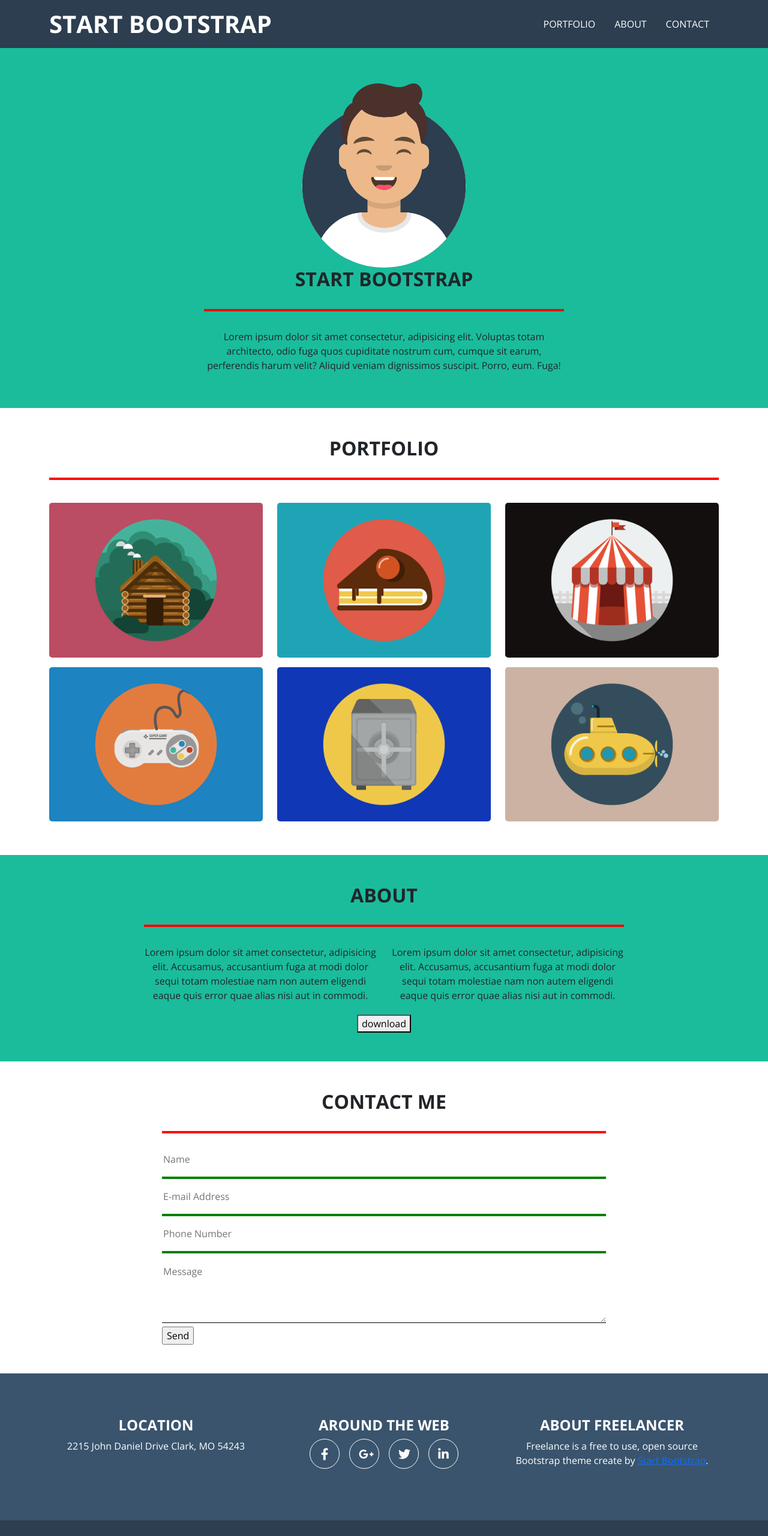
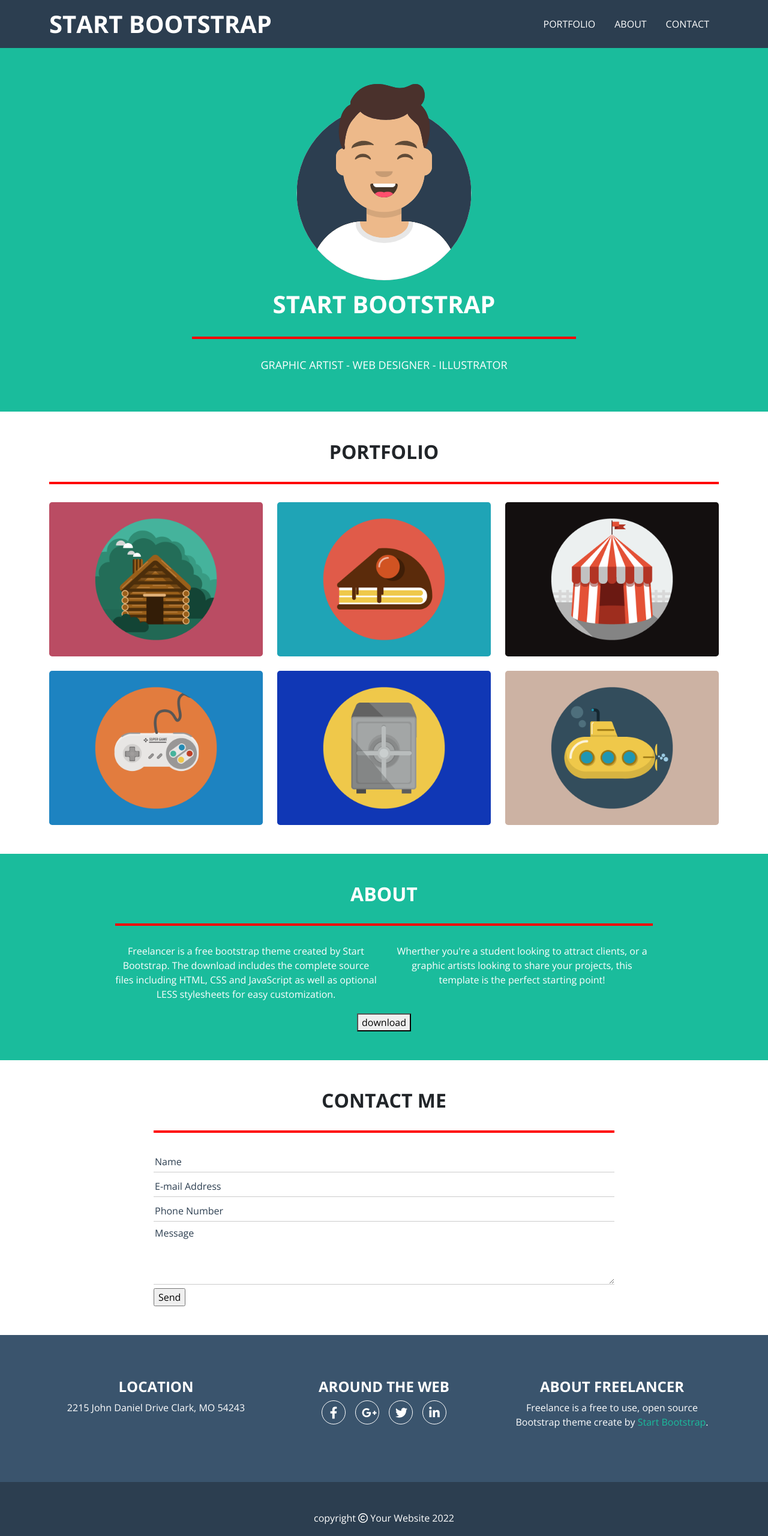
Before and after one commit to Nothung429/html-css-bootstrap-freelancer, a plain HTML site: page index.html in a window 1280 px wide. Shown: the top 2560 px of the page at 60% size. Drawn offline with nearby package versions, Linux system fonts and the light colour scheme.

Commit message:
fix vari

```diff
--- a/css/style.css
+++ b/css/style.css
@@ -7,9 +7,16 @@ body {
     margin: 30px 0;
     opacity: 1;
 }
-hr {
-    border: 2px solid green;
-    opacity: 1;
+
+/*------ background color ------*/
+.bg-color-1 {
+    background-color: #2c3e50;
+}
+.bg-color-2 {
+    background-color: #1abc9c;
+}
+.bg-color-3 {
+    background-color: #3a546d;
 }
 
 /*------ title typo ------*/
@@ -21,7 +28,6 @@ h1 ,h2 ,h4 {
 /*------ header ------*/
 header {
     height: 80px;
-    background-color: #2c3e50;
     text-transform: uppercase;
 }
 .header-nav ,.footer-nav {
@@ -45,20 +51,23 @@ header {
 }
 
 /*------ main ------*/
-.jumbotron {
-    height: 600px;
-    background-color: #1abc9c;
-}
 /*------ hero ------*/
 .hero {
-    height: 600px;
-    max-width: 600px;
+    width: 50%;
     margin: auto;
     text-align: center;
+    color: #fff;
 }
 .hero img {
-    max-width: 50%;
+    width: 50%;
     margin: auto;
+}
+.hero h2 {
+    font-size: 40px;
+}
+.hero p {
+    text-transform: uppercase;
+    font-size: 18px;
 }
 
 /*------ section1 ------*/
@@ -67,13 +76,11 @@ header {
 }
 
 /*------ section2 ------*/
-.about-bg {
-    background-color: #1abc9c;
-}
 .about {
-    max-width: 800px;
+    width: 70%;
     margin: auto;
     text-align: center;
+    color: #fff;
 }
 .about button {
     margin-top: 20px;
@@ -81,49 +88,55 @@ header {
 
 /*------ section3 ------*/
 .form {
-    max-width: 740px;
+    width: 60%;
     margin: auto;
 }
 .form h2 {
     text-align: center;
 }
 .comp input {
+    padding-bottom: 5px;
+    margin: 5px 0;
     border: none;
-    color: #000;
+    border-bottom: 1px solid #cccccc;
     width: 100%;
 }
 .comp textarea {
     width: 100%;
     height: 100px;
     border: none;
-    border-bottom: 1px solid black;
-    color: #000;
+    border-bottom: 1px solid #cccccc;
+}
+::placeholder {
+    color: #2c3e50;
 }
 
 /*------ footer ------*/
 .footer-top {
-    background-color: #3a546d;
     color: #fff;
     text-align: center;
 }
+.social {
+    height: 40px;
+    width: 40px;
+    border-radius: 50%;
+    border: 1px solid #fff;
+    font-size: 20px;
+}
+.social a {
+    line-height: 40px;
+    text-align: center;
+    font-size: 20px;
+    padding: 10px;
+}
+.left p a {
+    text-decoration: none;
+    color: #1abc9c;
+}
 .footer-bottom {
-    background-color: #2c3e50;
     color: #fff;
     text-align: center;
 }
 .credits p {
     margin: 0;
 }
-.social {
-    height: 50px;
-    width: 50px;
-    border-radius: 50%;
-    border: 1px solid #fff;
-    font-size: 20px;
-}
-.social a {
-    line-height: 50px;
-    text-align: center;
-    font-size: 20px;
-    padding: 15px;
-}
--- a/index.html
+++ b/index.html
@@ -15,11 +15,11 @@
         <link href="https://cdn.jsdelivr.net/npm/bootstrap@5.0.2/dist/css/bootstrap.min.css" rel="stylesheet" integrity="sha384-EVSTQN3/azprG1Anm3QDgpJLIm9Nao0Yz1ztcQTwFspd3yD65VohhpuuCOmLASjC" crossorigin="anonymous">
         <!------ link css ------>
         <link rel="stylesheet" href="css/style.css">
-        <title>Document</title>
+        <title>Bootstrap</title>
     </head>
 
     <body>
-        <header class="d-flex align-items-center">
+        <header class="d-flex align-items-center bg-color-1">
             <div class="container">
                 <div class="row">
                     <!------ header title ------>
@@ -55,12 +55,12 @@
 
         <main>
             <!------ jumbotron ------>
-            <div class="jumbotron">
+            <div class="jumbotron bg-color-2">
                 <div class="hero py-5">
-                    <img src="img/avatar.svg" alt="profile">
-                    <h2>start bootstrap</h2>
+                    <img class="img-fluid" src="img/avatar.svg" alt="profile">
+                    <h2 class="mt-3">start bootstrap</h2>
                     <hr class="deco">
-                    <p>Lorem ipsum dolor sit amet consectetur, adipisicing elit. Voluptas totam architecto, odio fuga quos cupiditate nostrum cum, cumque sit earum, perferendis harum velit? Aliquid veniam dignissimos suscipit. Porro, eum. Fuga!</p>
+                    <p>graphic artist - web designer - illustrator</p>
                 </div>
             </div>
             <!------ section1 ------>
@@ -68,36 +68,37 @@
                 <section id="first" class="portfolio my-5">
                     <h2>portfolio</h2>
                     <hr class="deco">
-                    <div class="row">
-                        <div class="col-12 col-md-6 col-lg-4 my-2">
+                    <div class="row g-4">
+                        <div class="col-12 col-md-6 col-lg-4">
                             <img class="img-fluid rounded-3" src="img/cabin.png" alt="casa">
                         </div>
-                        <div class="col-12 col-md-6 col-lg-4 my-2">
+                        <div class="col-12 col-md-6 col-lg-4">
                             <img class="img-fluid rounded-3" src="img/cake.png" alt="torta">
                         </div>
-                        <div class="col-12 col-md-6 col-lg-4 my-2">
+                        <div class="col-12 col-md-6 col-lg-4">
                             <img class="img-fluid rounded-3" src="img/circus.png" alt="circo">
                         </div>
-                        <div class="col-12 col-md-6 col-lg-4 my-2">
+                        <div class="col-12 col-md-6 col-lg-4">
                             <img class="img-fluid rounded-3" src="img/game.png" alt="gioco">
                         </div>
-                        <div class="col-12 col-md-6 col-lg-4 my-2">
+                        <div class="col-12 col-md-6 col-lg-4">
                             <img class="img-fluid rounded-3" src="img/safe.png" alt="cassaforte">
                         </div>
-                        <div class="col-12 col-md-6 col-lg-4 my-2">
+                        <div class="col-12 col-md-6 col-lg-4">
                             <img class="img-fluid rounded-3" src="img/submarine.png" alt="sottomarino">
                         </div>
                     </div>
                 </section>
             </div>
             <!------ section2 ------>
-            <div class="about-bg">
+            <div class="about-bg bg-color-2">
                 <section id="second" class="about py-5">
                     <h2>about</h2>
                     <hr class="deco">
                     <div class="row">
-                        <div class="col-12 col-md-6">Lorem ipsum dolor sit amet consectetur, adipisicing elit. Accusamus, accusantium fuga at modi dolor sequi totam molestiae nam non autem eligendi eaque quis error quae alias nisi aut in commodi.</div>
-                        <div class="col-12 col-md-6">Lorem ipsum dolor sit amet consectetur, adipisicing elit. Accusamus, accusantium fuga at modi dolor sequi totam molestiae nam non autem eligendi eaque quis error quae alias nisi aut in commodi.</div>
+                        <div class="col-12 col-md-6">Freelancer is a free bootstrap theme created by Start Bootstrap. The download includes the complete source files including HTML, CSS and JavaScript as well as optional LESS stylesheets for easy customization.</div>
+                        <div class="col-12 col-md-6">Wherther you're a student looking to attract clients, or a graphic artists looking to share your projects, this template is the perfect starting point!
+                        </div>
                     </div>
                     <button>download</button>
                 </section>
@@ -108,11 +109,8 @@
                 <hr class="deco">
                 <div class="comp">
                     <input type="text" placeholder="Name" name="name">
-                    <hr>
                     <input type="e-mail" placeholder="E-mail Address" name="e-mail">
-                    <hr>
                     <input type="text" placeholder="Phone Number" name="phone number">
-                    <hr>
                     <textarea placeholder="Message" name="message" rows="8" cols="80"></textarea>
                 </div>
                 <input type="submit" value="Send" class="send">
@@ -120,7 +118,7 @@
         </main>
 
         <footer>
-            <div class="footer-top py-5">
+            <div class="footer-top py-5 bg-color-3">
                 <div class="container">
                     <div class="row">
                         <div class="col-12 col-md-4 my-4">
@@ -154,14 +152,14 @@
                                 </ul>
                             </nav>
                         </div>
-                        <div class="col-12 col-md-4 my-4">
+                        <div class="col-12 col-md-4 my-4 left">
                             <h4>about freelancer</h4>
                             <p>Freelance is a free to use, open source Bootstrap theme create by <a href="#">Start Bootstrap</a>.</p>
                         </div>
                     </div>
                 </div>
             </div>
-            <div class="footer-bottom py-5">
+            <div class="footer-bottom py-5 bg-color-1">
                 <div class="credits">
                     <p>copyright <i class="fa-regular fa-copyright"></i> Your Website 2022</p>
                 </div>
```
